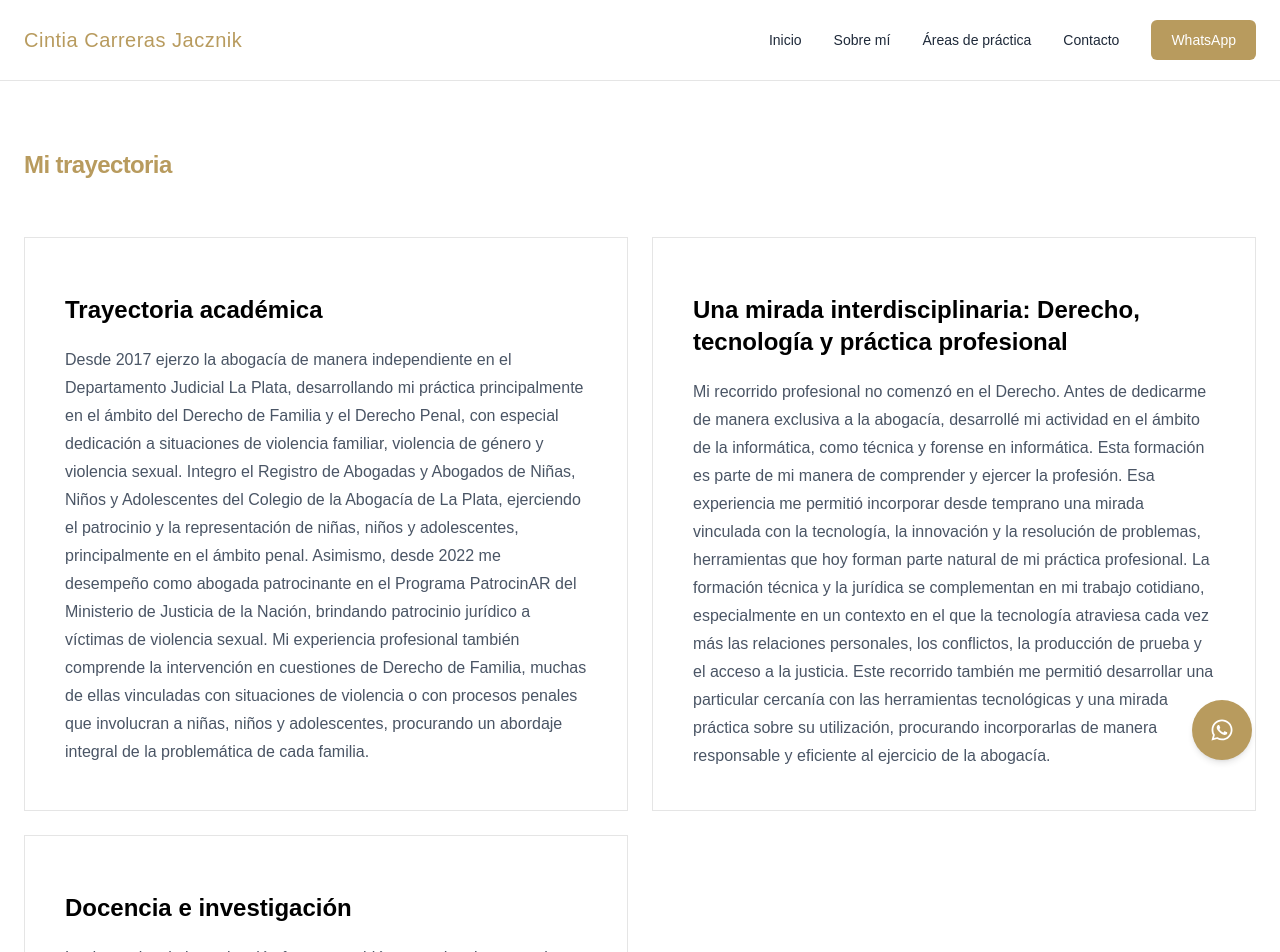
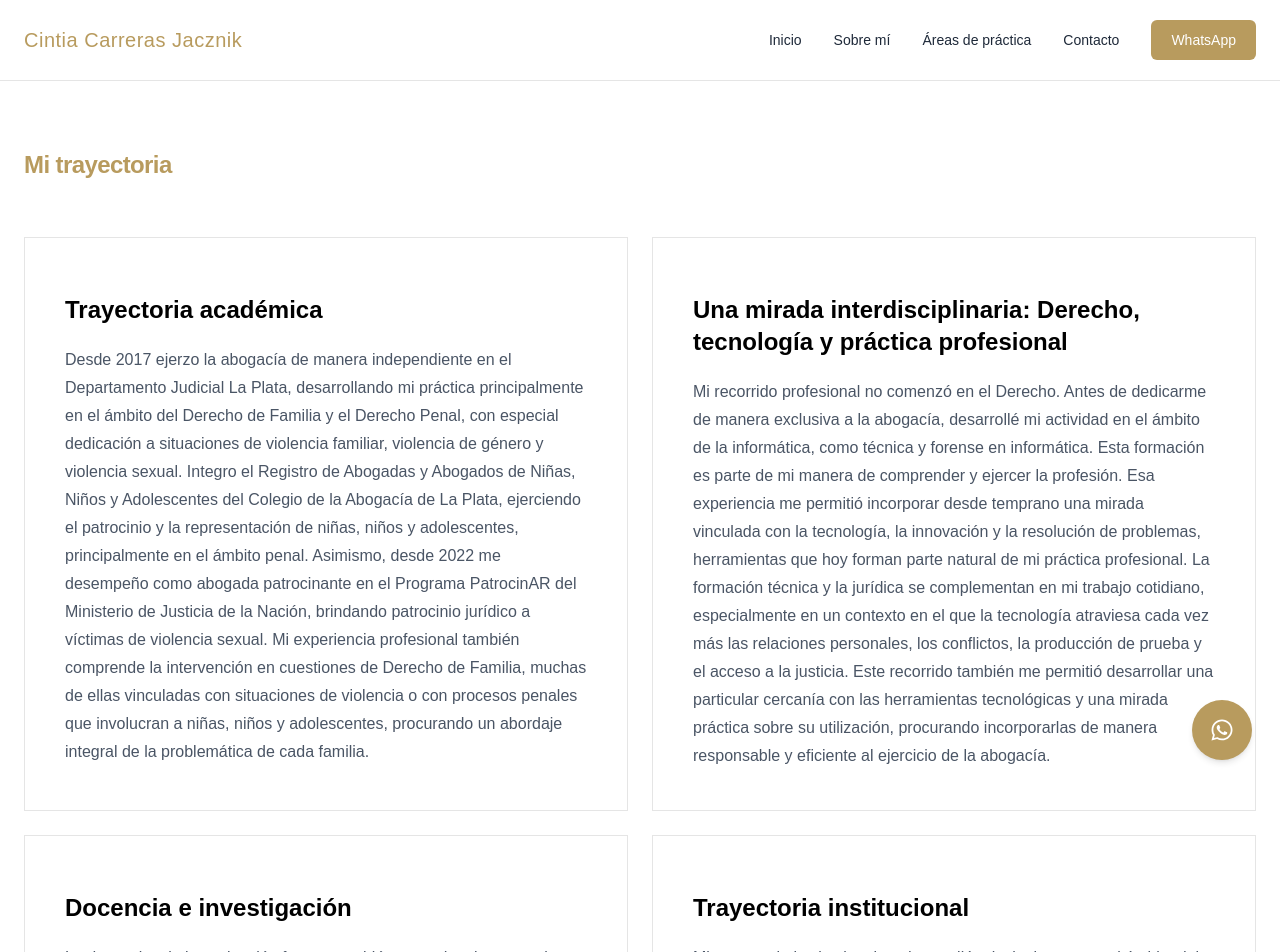
Before and after one commit to juancivardi/estudio-juridico-cintia-carreras, a Next.js app: page /trayectoria in a window 1280 px wide. Shown: the top 952 px of the page. Built offline with nearby package versions, Linux system fonts and the light colour scheme.

Commit message:
Add info to the page trayectoria

```diff
--- a/data/trayectoria.ts
+++ b/data/trayectoria.ts
@@ -10,5 +10,9 @@ export const trayectoria = [
   {
     title: "Docencia e investigación",
     intro: "La docencia y la investigación forman también parte de mi trayectoria profesional. Hasta 2026 me desempeñé como docente de Derecho Internacional Privado en la Facultad de Ciencias Jurídicas y Sociales de la Universidad Nacional de La Plata, participando en proyectos de investigación, congresos y actividades académicas vinculadas con la enseñanza del Derecho. Asimismo, integré la mesa organizadora del Congreso Internacional de Enseñanza del Derecho y participé en distintos espacios vinculados con la formación y la evaluación educativa. Esta trayectoria académica forma parte de una concepción de la profesión basada en la formación permanente, la reflexión y la actualización profesional."
+  },
+  {
+    title: "Trayectoria institucional",
+    intro: "Mi trayectoria institucional se desarrolló principalmente en el ámbito del Colegio de la Abogacía de La Plata, donde participé activamente en distintas comisiones vinculadas con el ejercicio profesional, la administración de justicia y la defensa de los derechos de los justiciables. A lo largo de estos años, participé en la Comisión de la Abogacía Joven y Novel, donde me desempeñé como Secretaria de Actas; en la Comisión de Administración de Justicia, como Secretaria; y en la Comisión del Registro de Abogadas y Abogados de Niñas, Niños y Adolescentes, donde fui Secretaria de Información, Comunicación y Difusión y actualmente me desempeño como Secretaria Académica. Esta participación institucional forma parte de un compromiso sostenido con el ejercicio profesional, el acceso a la justicia y la defensa de los derechos."
   }
 ]
```
